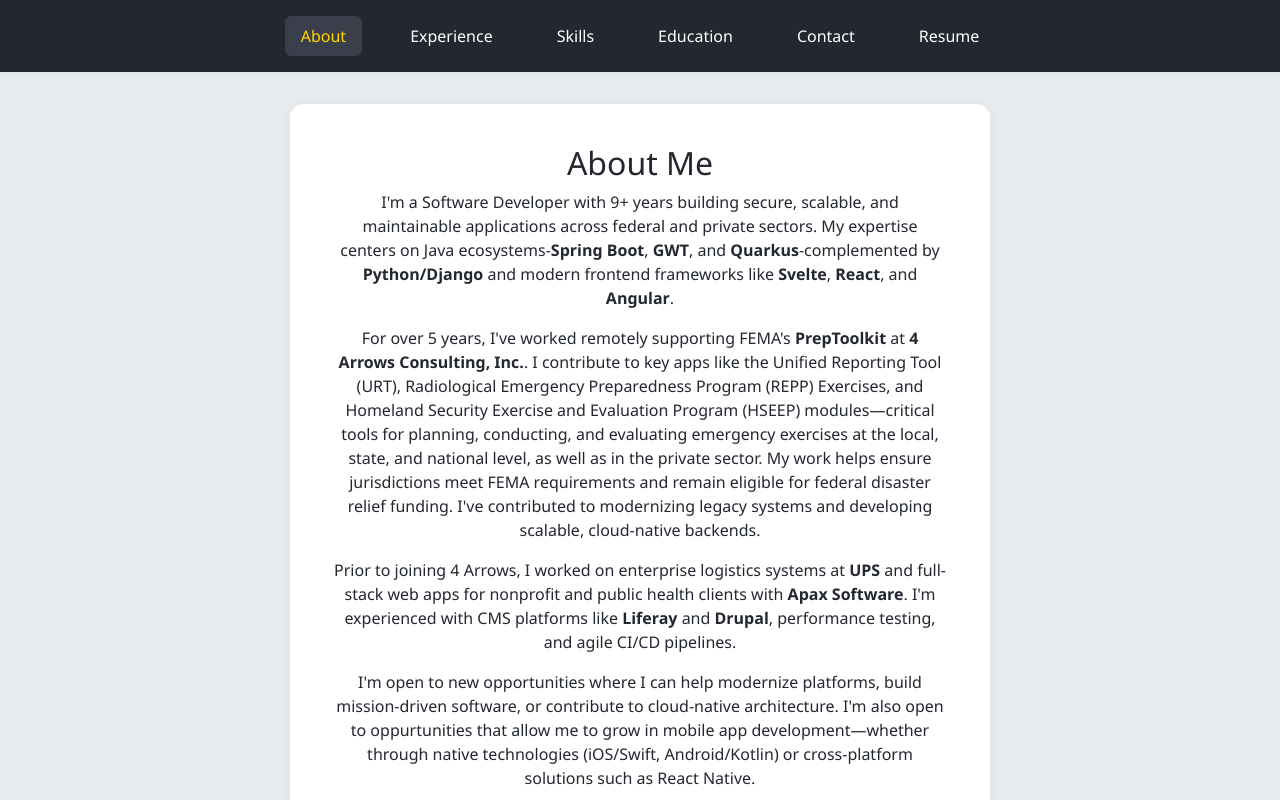
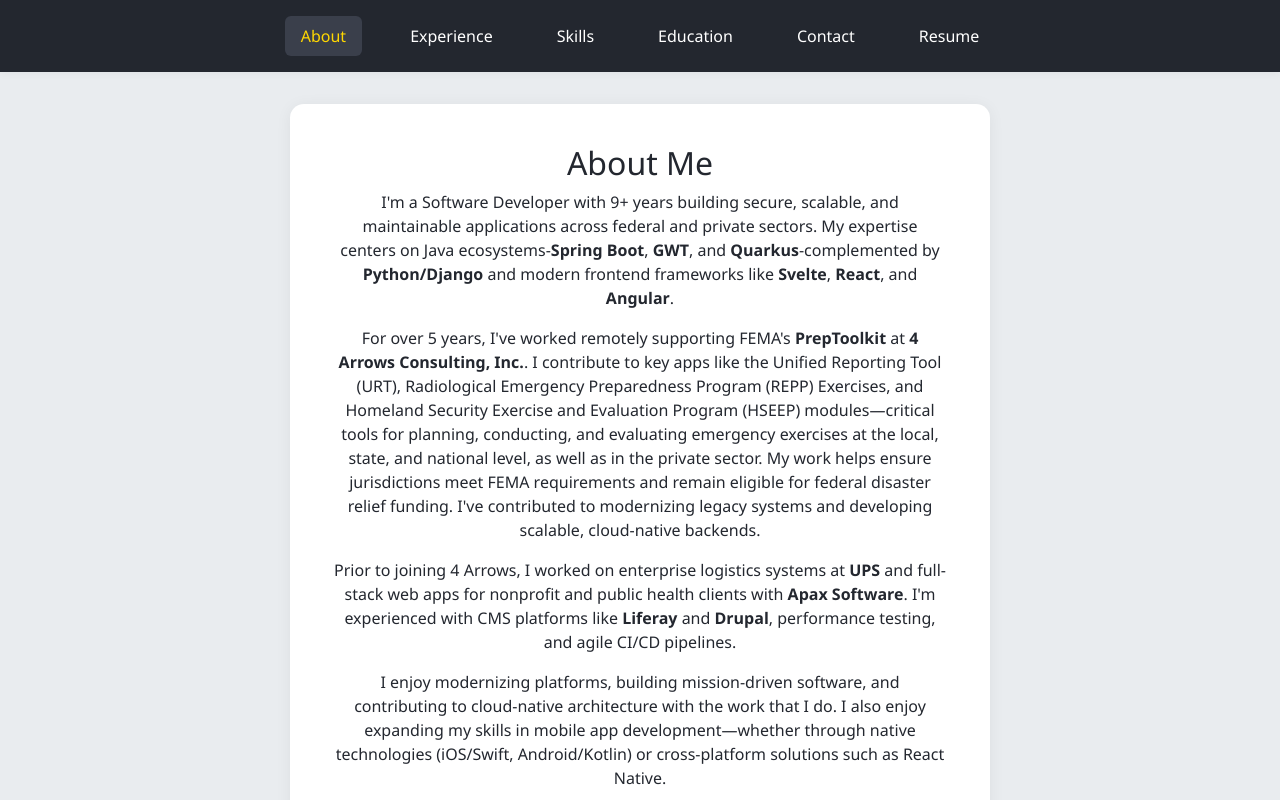
Before and after one commit to msmith1392/msmith1392.github.io, a React (Create React App) app: page / in a window 1280 px wide. Shown: the top 800 px of the page. Built offline with nearby package versions, Linux system fonts and the light colour scheme.

Commit message:
Revise About Me section

```diff
--- a/src/components/About.tsx
+++ b/src/components/About.tsx
@@ -29,7 +29,7 @@
           and <strong>Drupal</strong>, performance testing, and agile CI/CD pipelines.
         </p>
         <p>
-          I'm open to new opportunities where I can help modernize platforms, build mission-driven software, or contribute to cloud-native architecture. I'm also open to oppurtunities that allow me to grow in mobile app development—whether through native technologies (iOS/Swift, Android/Kotlin) or cross-platform solutions such as React Native.
+          I enjoy modernizing platforms, building mission-driven software, and contributing to cloud-native architecture with the work that I do. I also enjoy expanding my skills in mobile app development—whether through native technologies (iOS/Swift, Android/Kotlin) or cross-platform solutions such as React Native.
         </p>
       </FadeInSection>
     </section>
```
